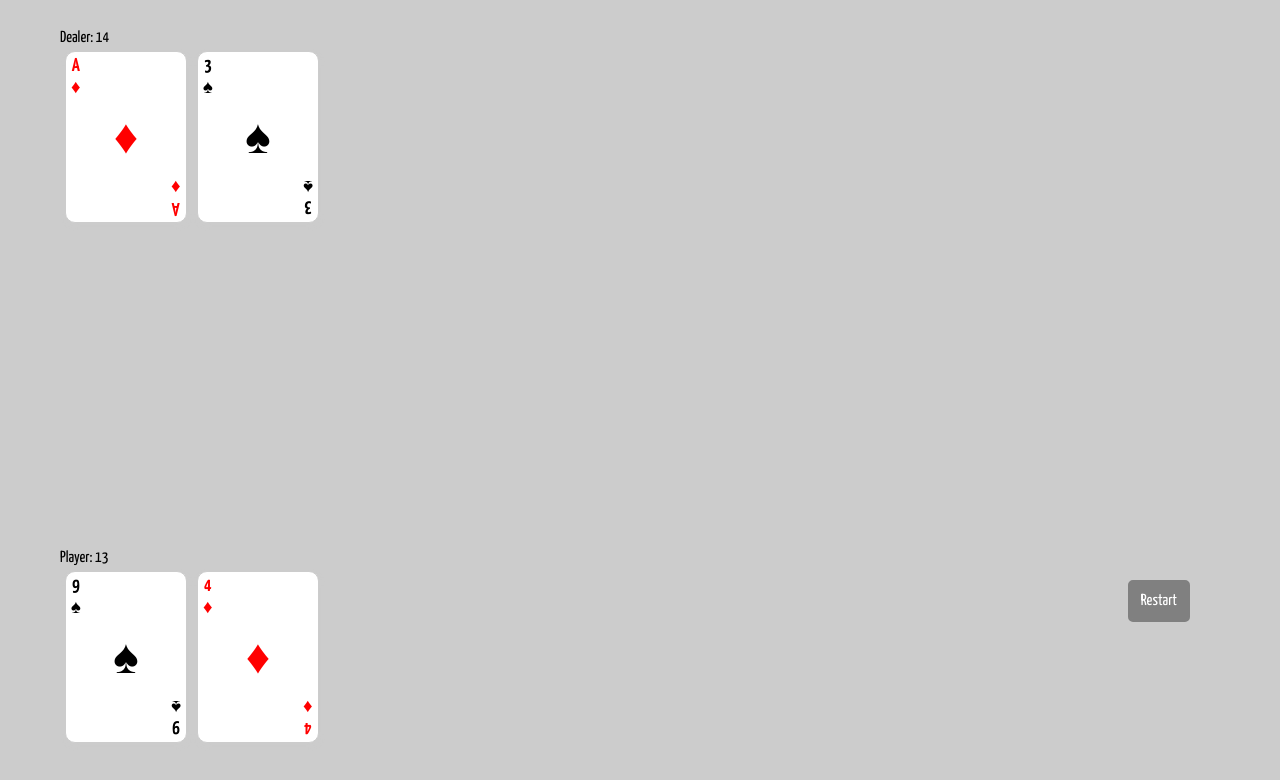
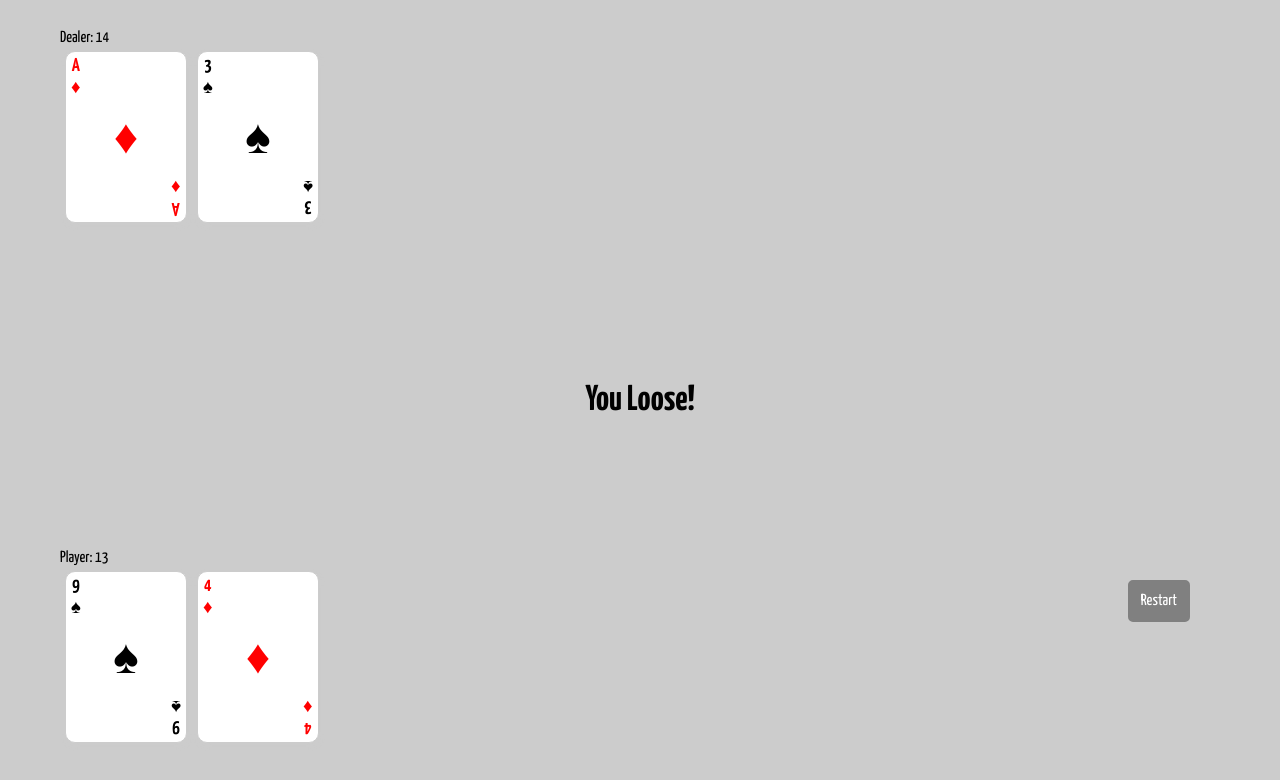
Before and after one commit to mendeleev/blackjackgame, a plain HTML site: page index.html in a window 1280 px wide. Both pictures are taken after a click on the link "Stop". Drawn offline with nearby package versions, Linux system fonts and the light colour scheme.

Commit message:
winner define message added
- added functionality to define a winner
- added the won/loose message

```diff
--- a/index.html
+++ b/index.html
@@ -18,6 +18,10 @@
         </div>
     </div>
 
+    <div class="message hide">
+        <p>You Won!</p>
+    </div>
+
     <div class="computer board">
         <div class="status">
             Dealer: <span class="score">0</span>
--- a/source/css/style.css
+++ b/source/css/style.css
@@ -5,6 +5,10 @@ body {
     margin:0;
     padding:0;
     background: #ccc;
+}
+
+.hide {
+    display:none;
 }
 
 .card {
@@ -109,3 +113,17 @@ body {
     top:0;
     margin-top:30px;
 }
+
+.message {
+    text-align: center;
+    position: absolute;
+    top: 50%;
+    left: 50%;
+    transform: translate(-50%, -50%);
+}
+
+.message p {
+    margin: 0;
+    font-size: 36px;
+    font-weight: 700;
+}
--- a/source/scripts/app.js
+++ b/source/scripts/app.js
@@ -26,6 +26,7 @@
     Card.prototype = new Suit();
 
     var gameInit = function() {
+        var $msg = $('.message');
         suits.push(new Suit('spades', 'black', '&spades;'));
         suits.push(new Suit('hearts', 'red', '&hearts;'));
         suits.push(new Suit('clubs', 'black', '&clubs;'));
@@ -36,6 +37,8 @@
         step('human');
         step('computer');
         step('human');
+
+        $msg.addClass('hide');
 
         $('.click').click(function() {
             step('human');
@@ -48,12 +51,18 @@
         });
 
         $('.restart').click(restart);
+
+        $(document.body).on('showMessage', function(e, isWinner) {
+            $msg.removeClass('hide');
+            $msg.find('p').text(isWinner ? 'You Won!' : 'You Loose!');
+        });
     }
 
     function restart() {
         for(var el in result) {
             result[el] = 0;
         }
+        $('.message').addClass('hide');
         $('body').find('.card').remove();
         $('.score').text(0);
         $('.click').show();
@@ -138,12 +147,20 @@
         }
     }
 
+    function isWinner() {
+        return (
+            result['human'] <= 21 &&
+            (result['human'] > result['computer'] || result['computer'] > 21)
+        );
+    }
+
     function cpu() {
         var timer = setInterval(function() {
             step('computer');
 
             if (result['computer'] >= 20 || result['computer'] >= result['human']) {
-                clearInterval(timer)
+                clearInterval(timer);
+                $(document.body).trigger('showMessage', isWinner());
             };
         }, 500);
     }
```
